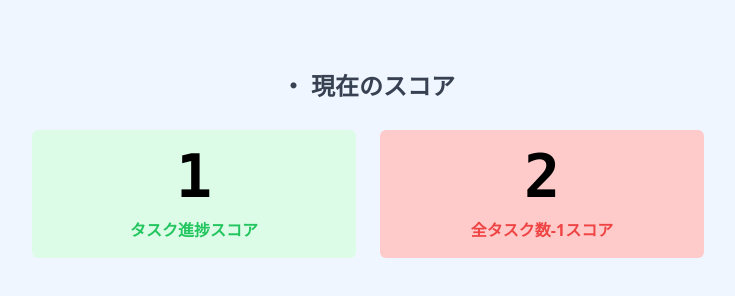
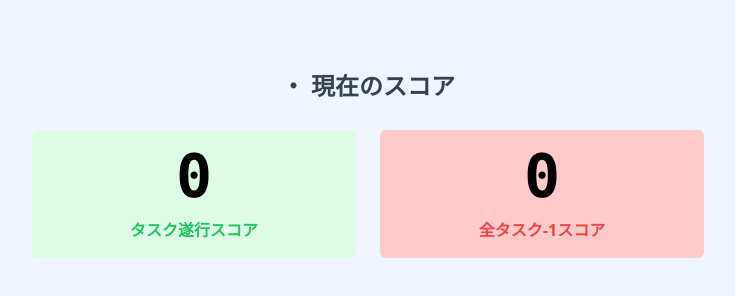
Before and after one commit to rintarotajima/Tastle, a React (Vite) app: page / in a window 1280 px wide. Shown: the part 174-470 px from the top of the page, without its empty margins (272-1007 px from the left). Built offline with nearby package versions, Linux system fonts and the light colour scheme.

Commit message:
[ add ] タスク完了とスコア更新の実装(未完成）

```diff
--- a/src/components/DisplayScoreBoard.tsx
+++ /dev/null
@@ -1,22 +0,0 @@
-import { FC } from "react";
-import { Score } from "../types";
-import { ScoreBoard } from "./ScoreBoard";
-
-type Props = {
-  scores: Score[];
-};
-
-export const DisplayScoreBoard: FC<Props> = ({ scores }) => {
-  return (
-    <section className="mb-8 max-w-xl md:max-w-2xl w-full">
-      <h2 className="text-xl md:text-2xl text-center font-semibold text-gray-700 mb-7">
-        ・ 現在のスコア
-      </h2>
-      <div className="flex flex-col md:flex-row md:space-x-6">
-        {scores.map((scoreItem, index) => (
-          <ScoreBoard key={index} {...scoreItem} />
-        ))}
-      </div>
-    </section>
-  );
-};
--- a/src/components/ScoreBoard.tsx
+++ b/src/components/ScoreBoard.tsx
@@ -1,23 +1,22 @@
 import { FC } from "react";
 import { Score } from "../types";
+import { ScoreItem } from "./ScoreItem";
 
-type Props = Score
+type Props = {
+  scores: Score[];
+};
 
-export const ScoreBoard: FC<Props> = ({score, label, color}) => {
+export const ScoreBoard: FC<Props> = ({ scores }) => {
   return (
-    <>
-      <div
-        className={`${color} p-4 rounded-md text-center w-3/4 md:w-1/2 space-y-3 mx-auto mb-3 md:mb-0`}
-      >
-        <span className="text-5xl md:text-6xl font-bold font-mono">
-          {score}
-        </span>
-        <p
-          className={`font-semibold ${color === "bg-green-100" ? "text-green-500" : "text-red-500"}`}
-        >
-          {label}
-        </p>
+    <section className="mb-8 max-w-xl md:max-w-2xl w-full">
+      <h2 className="text-xl md:text-2xl text-center font-semibold text-gray-700 mb-7">
+        ・ 現在のスコア
+      </h2>
+      <div className="flex flex-col md:flex-row md:space-x-6">
+        {scores.map((scoreItem, index) => (
+          <ScoreItem key={index} {...scoreItem} />
+        ))}
       </div>
-    </>
+    </section>
   );
 };
--- /dev/null
+++ b/src/components/ScoreItem.tsx
@@ -0,0 +1,23 @@
+import { FC } from "react";
+import { Score } from "../types";
+
+type Props = Score
+
+export const ScoreItem: FC<Props> = ({score, label, color}) => {
+  return (
+    <>
+      <div
+        className={`${color} p-4 rounded-md text-center w-3/4 md:w-1/2 space-y-3 mx-auto mb-3 md:mb-0`}
+      >
+        <span className="text-5xl md:text-6xl font-bold font-mono">
+          {score}
+        </span>
+        <p
+          className={`font-semibold ${color === "bg-green-100" ? "text-green-500" : "text-red-500"}`}
+        >
+          {label}
+        </p>
+      </div>
+    </>
+  );
+};
--- a/src/components/ScoreManager.tsx
+++ /dev/null
@@ -1,14 +0,0 @@
-import { Score } from "../types";
-import { DisplayScoreBoard } from "./DisplayScoreBoard";
-
-export const ScoreManager = () => {
-  const score: Score[] = [
-    { score: 1, label: "タスク進捗スコア", color: "bg-green-100" },
-    { score: 2, label: "全タスク数-1スコア", color: "bg-red-200" },
-  ];
-  return (
-    <>
-      <DisplayScoreBoard scores={score} />
-    </>
-  );
-};
--- a/src/components/TaskItem.tsx
+++ b/src/components/TaskItem.tsx
@@ -5,15 +5,18 @@ import { TaskDeleteButton } from "./TaskDeleteButton";
 type Props = {
   task: Task;
   onDelete: (taskId: number) => void;
+  onToggleCompletion: (taskId: number) => void;
 };
 
 // 各タスクを表示するコンポーネント
-export const TaskItem: FC<Props> = ({ task, onDelete }) => {
+export const TaskItem: FC<Props> = ({ task, onDelete, onToggleCompletion }) => {
   return (
     <li className="flex items-center justify-around p-2 md:p-3 rounded-md bg-orange-50">
       <div className="flex items-center space-x-2">
         <input
           type="checkbox"
+          checked={task.completed}
+          onChange={() => onToggleCompletion(task.id)}
           name={`${task.id}`}
           id={`${task.id}`}
           className="w-4 h-4"
--- a/src/components/TaskList.tsx
+++ b/src/components/TaskList.tsx
@@ -5,15 +5,25 @@ import { TaskItem } from "./TaskItem";
 /* タスクリストを管理するコンポーネント */
 type Props = {
   tasks: Task[];
-  deleteTask: (taskId:number) => void;
+  deleteTask: (taskId: number) => void;
+  toggleTaskCompletion: (taskId: number) => void;
 };
 
-export const TaskList: FC<Props> = ({tasks, deleteTask}) => {
+export const TaskList: FC<Props> = ({
+  tasks,
+  deleteTask,
+  toggleTaskCompletion,
+}) => {
   return (
     <section className="mb-10 max-w-xl w-full">
       <ul className="w-4/5 md:w-5/6 lg:w-full mx-auto space-y-4">
         {tasks.map((task) => (
-          <TaskItem key={task.id} task={task} onDelete={deleteTask} />
+          <TaskItem
+            key={task.id}
+            task={task}
+            onDelete={deleteTask}
+            onToggleCompletion={toggleTaskCompletion}
+          />
         ))}
       </ul>
     </section>
--- a/src/components/TaskManager.tsx
+++ /dev/null
@@ -1,17 +0,0 @@
-import { FC } from "react";
-import { TaskInput } from "./TaskInput";
-import { TaskList } from "./TaskList";
-import { useTaskList } from "../hooks/useTaskList";
-
-/* タスク関連を管理するコンポーネント */
-
-export const TaskManager: FC = () => {
-  const { tasks, addTask, deleteTask } = useTaskList();
-
-  return (
-    <>
-      <TaskInput addTask={addTask} />
-      <TaskList tasks={tasks} deleteTask={deleteTask} />
-    </>
-  );
-};
--- a/src/components/Tastle.tsx
+++ b/src/components/Tastle.tsx
@@ -1,14 +1,30 @@
 import { Title } from "./Title";
-import { TaskManager } from "./TaskManager";
-import { ScoreManager } from "./ScoreManager";
+import { TaskInput } from "./TaskInput";
+import { TaskList } from "./TaskList";
+import { useTaskList } from "../hooks/useTaskList";
+import { ScoreBoard } from "./ScoreBoard";
+import { useScore } from "../hooks/useScore";
 
 export const Tastle = () => {
+  const { tasks, addTask, deleteTask, toggleTaskCompletion } = useTaskList();
+  const { scores, updateScore } = useScore();
+
+  const handleToggleTask = (taskId: number) => {
+    const completed = toggleTaskCompletion(taskId); // タスクの新しい完了状態を取得
+    updateScore("タスク遂行スコア", tasks, completed); // 完了状態に応じてスコアを変更
+    updateScore("全タスク-1スコア", tasks);
+  };
 
   return (
     <main className="flex flex-col items-center p-8 bg-blue-50 min-h-screen">
       <Title />
-      <TaskManager />
-      <ScoreManager />
+      <TaskInput addTask={addTask} />
+      <TaskList
+        tasks={tasks}
+        deleteTask={deleteTask}
+        toggleTaskCompletion={handleToggleTask}
+      />
+      <ScoreBoard scores={scores} />
     </main>
   );
 };
--- /dev/null
+++ b/src/hooks/useScore.tsx
@@ -0,0 +1,48 @@
+import { useState } from "react";
+import { Score } from "../types";
+
+export const useScore = () => {
+  // 初期状態
+  const [scores, setScores] = useState<Score[]>([
+    {
+      score: 0,
+      label: "タスク遂行スコア",
+      color: "bg-green-100",
+    },
+    {
+      score: 0,
+      label: "全タスク-1スコア",
+      color: "bg-red-200",
+    },
+  ]);
+
+  // スコア更新ロジック
+  const updateScore = (
+    label: string,
+    tasks: { id: number; completed: boolean }[],
+    completed?: boolean
+  ) => {
+    setScores((prevScores) =>
+      prevScores.map((score) => {
+        if (score.label === label) {
+          if (label === "タスク遂行スコア" && completed !== undefined) {
+            // タスク遂行スコア: 完了した場合 +1、未完了の場合 -1
+            return {
+              ...score,
+              score: score.score + (completed === true ? 1 : -1),
+            };
+          }
+
+          if (label === "全タスク-1スコア") {
+            // 全タスク-1スコア: タスク数 - 1 (ただし最低値は 0)
+            const taskCount = tasks.length;
+            const newScore = Math.max(0, taskCount - 1);
+            return { ...score, score: newScore };
+          }
+        }
+        return score;
+      })
+    );
+  };
+  return { scores, updateScore };
+};
--- a/src/hooks/useTaskList.tsx
+++ b/src/hooks/useTaskList.tsx
@@ -1,11 +1,13 @@
 import { useState } from "react";
 import { Task } from "../types";
 
-//userTaskListの戻り値の型定義
+// タスクリストを構成するタスクとそのロジックを担当しているフック
+
 interface useTaskListReturn {
   tasks: Task[];
   addTask: (title: string) => void;
   deleteTask: (taskId: number) => void;
+  toggleTaskCompletion: (taskId: number) => boolean;
 }
 
 export const useTaskList = (): useTaskListReturn => {
@@ -16,15 +18,28 @@ export const useTaskList = (): useTaskListReturn => {
     const newTask: Task = {
       id: tasks.length > 0 ? Math.max(...tasks.map((task) => task.id)) + 1 : 1,
       title,
+      completed: false,
     };
     setTasks([...tasks, newTask]);
   };
 
-  // タスクを削除する関数：戻り値なし
-  // 削除するタスクのidを引数、idと一致しないタスクをフィルター
   const deleteTask = (taskId: number) => {
     setTasks(tasks.filter((task) => task.id !== taskId));
   };
 
-  return { tasks, addTask, deleteTask };
+  const toggleTaskCompletion = (taskId: number): boolean => {
+    let taskCompleted = false;
+    setTasks((prevTasks) =>
+      prevTasks.map((task) => {
+        if (task.id === taskId) {
+          taskCompleted = !task.completed;
+          return { ...task, completed: taskCompleted}
+        }
+        return task;
+      })
+    );
+    return taskCompleted; // 完了状態を返す
+  };
+
+  return { tasks, addTask, deleteTask, toggleTaskCompletion };
 };
--- a/src/types/index.ts
+++ b/src/types/index.ts
@@ -1,6 +1,7 @@
 export type Task = {
   id: number;
   title: string;
+  completed: boolean;
 };
 
 export type Score = {
```
